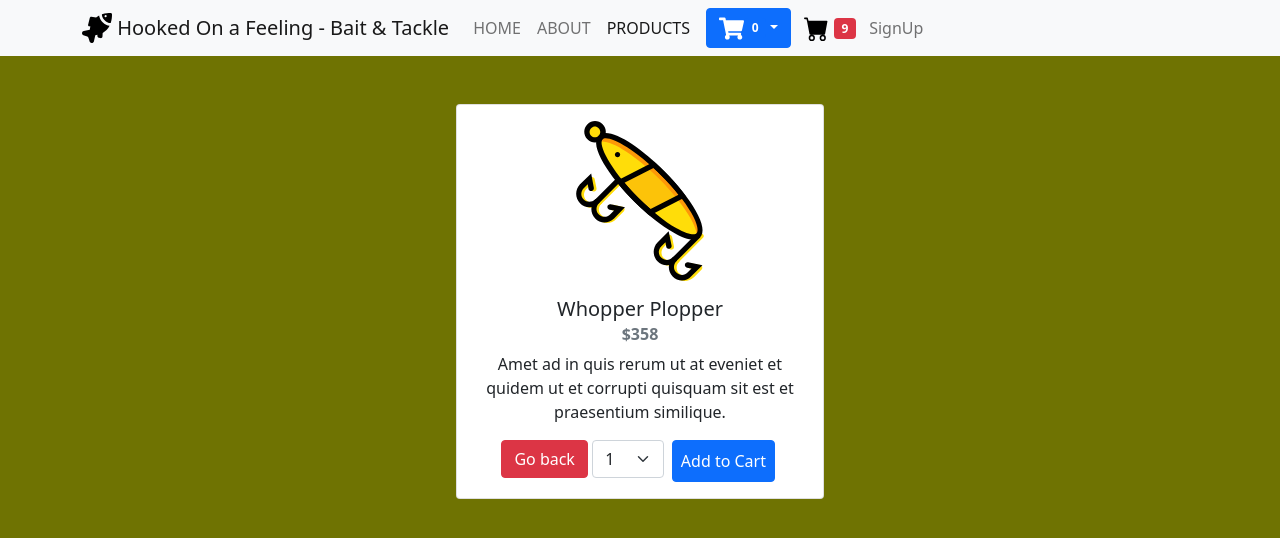
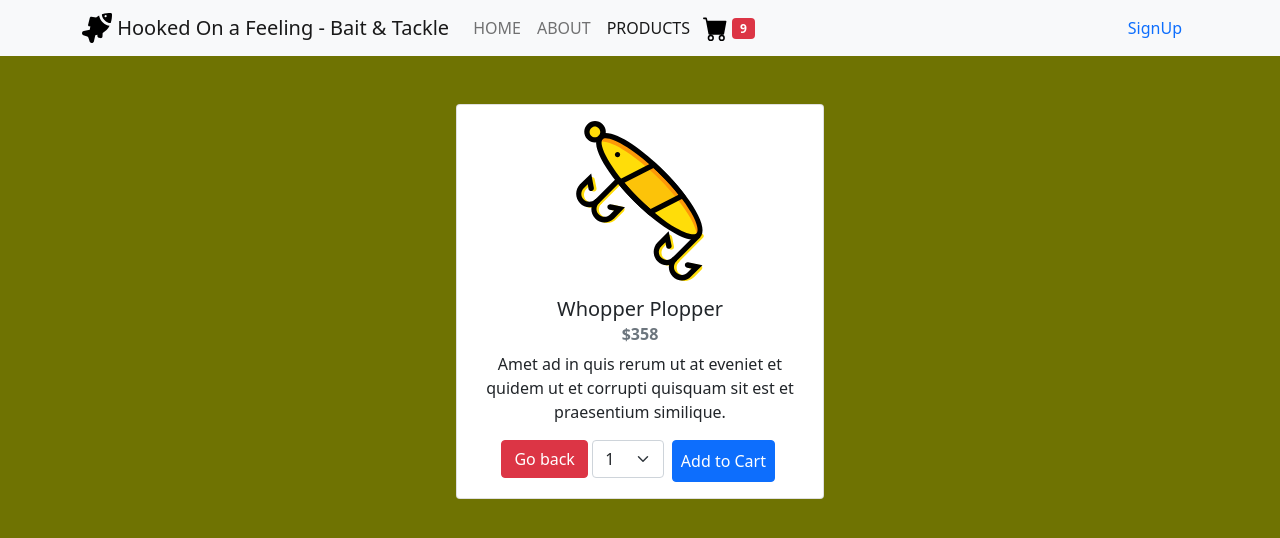
Before and after one commit to TiciaD/Fishing-Hooks, a React (Create React App) app: page /products/item in a window 1280 px wide. Shown: the top 538 px of the page. Built offline with nearby package versions, Linux system fonts and the light colour scheme.

Commit message:
have context and modal working, needs state and functionality

```diff
--- a/src/Components/Navbar.js
+++ b/src/Components/Navbar.js
@@ -1,5 +1,5 @@
 import React, {useContext} from 'react';
-import {Navbar, Nav, Dropdown, Container, Button, Badge} from 'react-bootstrap';
+import {Navbar, Nav, Container, Button, Badge} from 'react-bootstrap';
 import {FaShoppingCart} from 'react-icons/fa'
 import {NavLink} from 'react-router-dom';
 import CartContext from '../contexts/CartContext';
@@ -27,18 +27,6 @@ export default function MyNavbar(props) {
                     <NavLink to="/home" className="nav-link" activeClassName="active">HOME</NavLink>
                     <NavLink to="/about"className="nav-link" activeClassName="active">ABOUT</NavLink>
                     <NavLink to="/products"className="nav-link" activeClassName="active">PRODUCTS</NavLink>
-                        <Nav>
-                            <Dropdown className="d-inline mx-2 align-self-end" autoClose={false}>
-                                <Dropdown.Toggle id="dropdown-autoclose-false">
-                                <FaShoppingCart color="white" fontSize="25px"/>
-                                <Badge>0</Badge>
-                                </Dropdown.Toggle>
-                                <Dropdown.Menu>
-                                <Dropdown.Item href="#">Menu Item</Dropdown.Item>
-                                <Dropdown.Item href="#">Menu Item</Dropdown.Item>
-                                <Dropdown.Item href="#">Menu Item</Dropdown.Item>
-                                </Dropdown.Menu>
-                            </Dropdown>
                             <Button variant="light" className="p-1" onClick={props.onShowCart}>
                                 <img
                                     alt="shopping cart"
@@ -51,7 +39,6 @@ export default function MyNavbar(props) {
                             </Button>
                         </Nav>
                     <NavLink to="/login"className="nav-link" activeClassName="active">SignUp</NavLink>
-                  </Nav>
                 </Navbar.Collapse>
               </Container>
             </Navbar>
```
